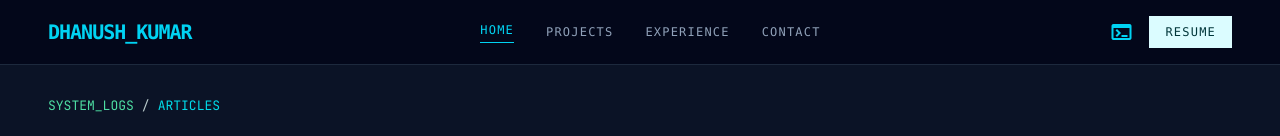
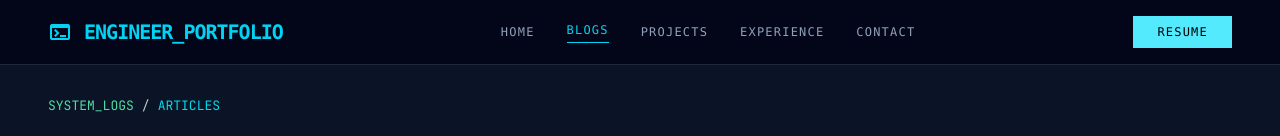
Before and after one commit to dhanush-kuma/my-portfolio, a Next.js app: page /blogs in a window 1280 px wide. Shown: the top 136 px of the page. Built offline with nearby package versions, Linux system fonts and the light colour scheme.

Commit message:
ADD blogs to navbar, pathname to navbar

```diff
--- a/app/blogs/preview/page.tsx
+++ b/app/blogs/preview/page.tsx
@@ -72,7 +72,7 @@ export default function Preview (){
 <section className="mb-16">
 <h2 className="font-h2 text-h2 text-on-surface mt-16 mb-6">Addressing Eventual Consistency</h2>
 <p className="font-body text-body text-on-surface-variant mb-10">
-          One of the primary challenges in FinTech is maintaining data integrity while embracing eventual consistency. To solve this, we implemented the <strong>Outbox Pattern</strong>. Instead of updating the database and sending a message as two separate actions, we write the event to a dedicated "outbox" table within the same transaction as the business state change.
+          One of the primary challenges in FinTech is maintaining data integrity while embracing eventual consistency. To solve this, we implemented the <strong>Outbox Pattern</strong>. Instead of updating the database and sending a message as two separate actions, we write the event to a dedicated {"outbox"} table within the same transaction as the business state change.
         </p>
 <div className="grid grid-cols-1 md:grid-cols-2 gap-6 my-12">
 <div className="p-8 bg-surface-container-low border border-outline-variant/30 hover:border-primary-fixed-dim/50 transition-colors">
--- a/app/globals.css
+++ b/app/globals.css
@@ -1,5 +1,9 @@
 @config "../tailwind.config.ts";
 @import "tailwindcss";
+
+body {
+  background-image: radial-gradient("...");
+}
 
 .glow-cyan-400 {
   text-shadow: 0 0 8px rgba(0, 219, 233, 0.4);
@@ -40,3 +44,10 @@ html {
 .syntax-comment {
   color: #849495;
 }
+
+#mobile-menu {
+  display: none;
+}
+#mobile-menu.active {
+  display: flex;
+}
--- a/components/Navbar.jsx
+++ b/components/Navbar.jsx
@@ -1,61 +1,181 @@
+"use client";
+
 import Link from "next/link";
+import { useState } from "react";
+import { usePathname } from "next/navigation";
 
 export default function Navbar() {
+
+  const [menuOpen, setMenuOpen] = useState(false);
+  const pathname = usePathname();
+
   return (
-    <nav className="fixed top-0 w-full z-50 bg-slate-950/80 backdrop-blur-md border-b border-slate-800 shadow-none">
+    <nav className="fixed top-0 w-full z-50 bg-slate-950/90 backdrop-blur-md border-b border-slate-800">
+
       <div className="flex justify-between items-center h-16 px-6 md:px-12 max-w-screen-2xl mx-auto">
 
-        {/* Logo */}
-        <div className="text-cyan-400 font-mono font-bold tracking-tighter text-xl">
-          DHANUSH_KUMAR
+        {/* Brand */}
+        <div className="flex items-center gap-3">
+          <span className="material-symbols-outlined text-cyan-400">
+            terminal
+          </span>
+
+          <span className="text-cyan-400 font-mono font-bold tracking-tighter text-lg md:text-xl">
+            ENGINEER_PORTFOLIO
+          </span>
         </div>
 
-        {/* Links */}
-        <div className="hidden md:flex gap-8 items-center">
+        {/* Desktop Navigation */}
+        <div className="hidden lg:flex items-center gap-8 font-mono uppercase tracking-widest text-xs">
+
           <Link
             href="/"
-            className="text-cyan-400 border-b border-cyan-400 pb-1 font-mono uppercase tracking-widest text-xs hover:text-cyan-300 transition-all duration-300 active:scale-95"
+            className={`${
+                pathname === "/"
+                  ? "text-cyan-400 border-b border-cyan-400 pb-1"
+                  : "text-slate-400 hover:text-cyan-300"
+              } transition-colors`}
           >
             Home
           </Link>
 
           <Link
+            href="/blogs"
+            className={`${
+                pathname === "/blogs"
+                  ? "text-cyan-400 border-b border-cyan-400 pb-1"
+                  : "text-slate-400 hover:text-cyan-300"
+              } transition-colors`}
+          >
+            Blogs
+          </Link>
+
+          <Link
             href="/projects"
-            className="text-slate-400 font-mono uppercase tracking-widest text-xs hover:text-cyan-300 transition-all duration-300 active:scale-95"
+            className={`${
+                pathname === "/projects"
+                  ? "text-cyan-400 border-b border-cyan-400 pb-1"
+                  : "text-slate-400 hover:text-cyan-300"
+              } transition-colors`}
           >
             Projects
           </Link>
 
           <Link
             href="/experience"
-            className="text-slate-400 font-mono uppercase tracking-widest text-xs hover:text-cyan-300 transition-all duration-300 active:scale-95"
+            className={`${
+                pathname === "/experience"
+                  ? "text-cyan-400 border-b border-cyan-400 pb-1"
+                  : "text-slate-400 hover:text-cyan-300"
+              } transition-colors`}
           >
             Experience
           </Link>
 
           <Link
             href="/contact"
-            className="text-slate-400 font-mono uppercase tracking-widest text-xs hover:text-cyan-300 transition-all duration-300 active:scale-95"
+            className={`${
+                pathname === "/contact"
+                  ? "text-cyan-400 border-b border-cyan-400 pb-1"
+                  : "text-slate-400 hover:text-cyan-300"
+              } transition-colors`}
           >
             Contact
           </Link>
+
         </div>
 
-        {/* Right side */}
+        {/* Actions */}
         <div className="flex items-center gap-4">
 
-          {/* Icon */}
-          <span className="material-symbols-outlined text-cyan-400 active:scale-95 transition-transform cursor-pointer">
-            terminal
-          </span>
+          {/* Resume Button */}
+          <button className="hidden sm:block bg-cyan-300 text-black px-6 py-2 font-mono uppercase tracking-widest text-xs hover:bg-cyan-400 transition-all active:scale-95 cursor-pointer">
+            Resume
+          </button>
 
-          {/* Resume button */}
-          <button className="bg-primary text-on-primary font-mono uppercase cursor-pointer tracking-widest text-xs px-4 py-2 hover:bg-primary-fixed-dim transition-all duration-300 active:scale-95">
-                    Resume
-                </button>
+          {/* Mobile Toggle */}
+          <button
+            className="lg:hidden text-white p-1 cursor-pointer active:scale-95 transition-transform"
+            onClick={() => setMenuOpen(!menuOpen)}
+          >
+            <span className="material-symbols-outlined text-2xl">
+              menu
+            </span>
+          </button>
 
         </div>
       </div>
+
+      {/* Mobile Menu */}
+      <div
+        className={`lg:hidden font-mono text-xs uppercase tracking-widest bg-slate-900 border-b border-slate-800 overflow-hidden transition-all duration-300 ${
+          menuOpen ? "max-h-[500px]" : "max-h-0"
+        }`}
+      >
+
+        <Link
+          href="/"
+            className={`${
+                pathname === "/"
+                  ? "block px-6 py-4 border-b border-slate-800 text-cyan-400"
+                  : "block px-6 py-4 border-b border-slate-800 text-slate-400"
+              } transition-colors`}
+        >
+          Home
+        </Link>
+
+        <Link
+          href="/blogs"
+            className={`${
+                pathname === "/blogs"
+                  ? "block px-6 py-4 border-b border-slate-800 text-cyan-400"
+                  : "block px-6 py-4 border-b border-slate-800 text-slate-400"
+              } transition-colors`}
+        >
+          Blogs
+        </Link>
+
+        <Link
+          href="/projects"
+            className={`${
+                pathname === "/projects"
+                  ? "block px-6 py-4 border-b border-slate-800 text-cyan-400"
+                  : "block px-6 py-4 border-b border-slate-800 text-slate-400"
+              } transition-colors`}
+        >
+          Projects
+        </Link>
+
+        <Link
+          href="/experience"
+            className={`${
+                pathname === "/experience"
+                  ? "block px-6 py-4 border-b border-slate-800 text-cyan-400"
+                  : "block px-6 py-4 border-b border-slate-800 text-slate-400"
+              } transition-colors`}
+        >
+          Experience
+        </Link>
+
+        <Link
+          href="/contact"
+            className={`${
+                pathname === "/contact"
+                  ? "block px-6 py-4 border-b border-slate-800 text-cyan-400"
+                  : "block px-6 py-4 border-b border-slate-800 text-slate-400"
+              } transition-colors`}
+        >
+          Contact
+        </Link>
+
+        <div className="px-6 py-4">
+          <button className="w-full bg-cyan-300 text-black py-3 font-mono uppercase tracking-widest text-xs hover:bg-cyan-400 transition-all active:scale-95 cursor-pointer">
+            Resume
+          </button>
+        </div>
+
+      </div>
+
     </nav>
   );
 }
```
